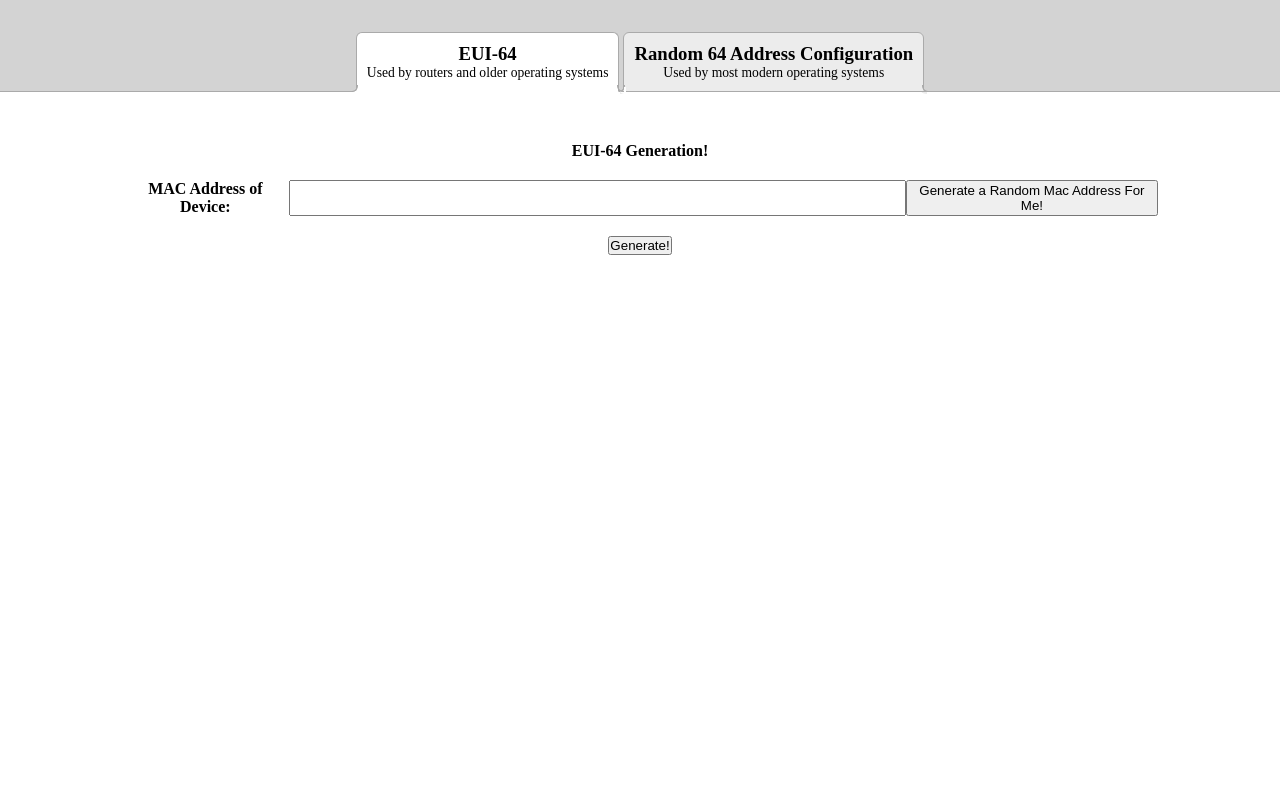
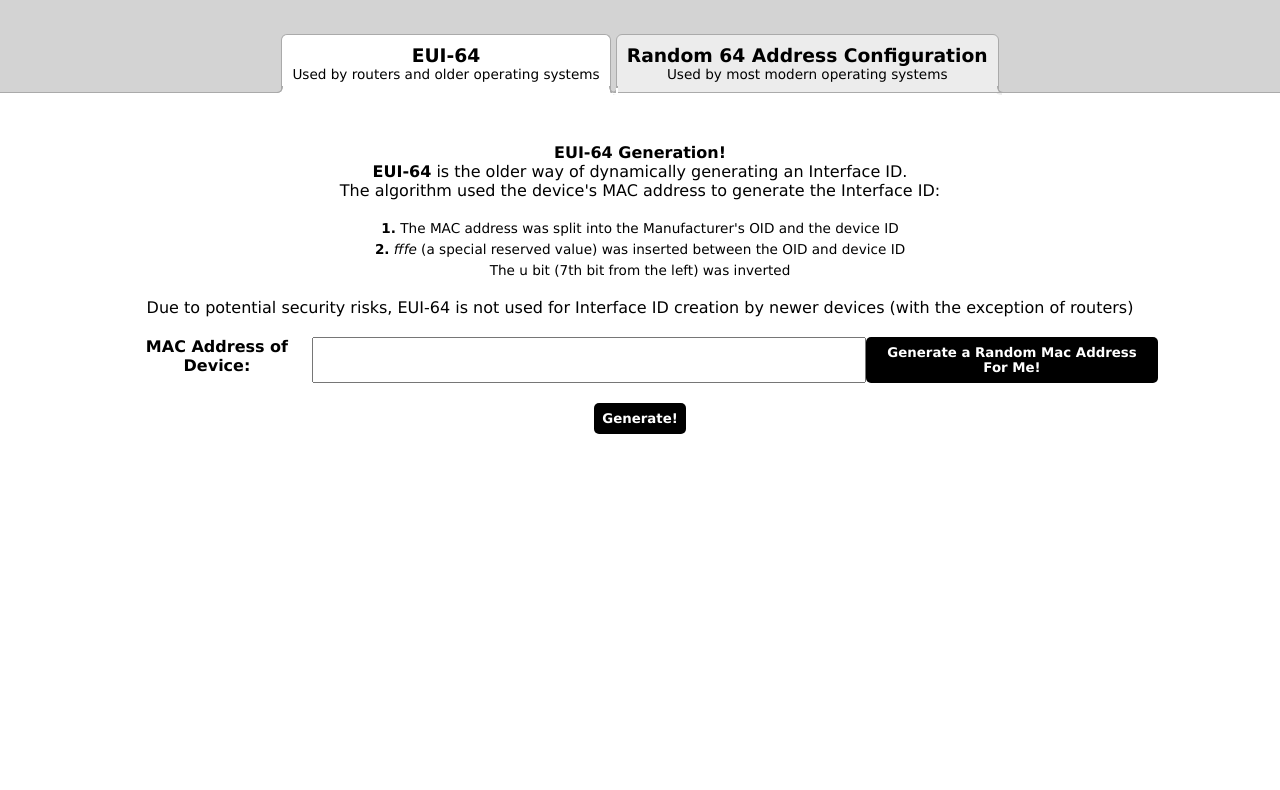
Before and after one commit to de-mark/algorithm_ipv6-eui-64, a plain HTML site: page index.html in a window 1280 px wide. Shown: the part 132-922 px from the top of the page. Drawn offline with Linux system fonts and the light colour scheme.

Commit message:
Added some styling and some explanation to the EUI-64 page

```diff
--- a/assets/css/main.css
+++ b/assets/css/main.css
@@ -97,6 +97,15 @@ header {
     text-align: center;
 }
 
+.euiSteps {
+    margin: 20px 0;
+    font-size: .85rem;
+}
+
+.euiSteps p {
+    margin: 5px 0;
+}
+
 .inputGroup {
     width: 90%;
     margin: 0 auto;
@@ -108,3 +117,22 @@ header {
 .inputGroup input {
     width: 60%;
 }
+
+button {
+    padding: 8px;
+    border: none;
+    background-color: #000;
+    color: #fff;
+    border-radius: 5px;
+    font-weight: bold;
+}
+
+button:hover {
+    background-color: lightgrey;
+    color: #000;
+}
+
+button:disabled {
+    background-color: darkgrey;
+    color: #4a4a4a;
+}
--- a/assets/css/reset.css
+++ b/assets/css/reset.css
@@ -2,4 +2,5 @@
     margin: 0;
     padding: 0;
     box-sizing: border-box;
+    font-family: Verdana, Geneva, Tahoma, sans-serif;
 }
--- a/assets/js/eui.js
+++ b/assets/js/eui.js
@@ -113,6 +113,17 @@ const addEUI64GenPage = () => {
     document.getElementById("mainArea").innerHTML = `
     <h4>EUI-64 Generation!</h4>
 
+    <p><b>EUI-64</b> is the older way of dynamically generating an Interface ID.</p>
+    <p>The algorithm used the device's MAC address to generate the Interface ID:</b>
+
+    <div class="euiSteps">
+        <p><b>1.</b> The MAC address was split into the Manufacturer's OID and the device ID</p>
+        <p><b>2.</b> <i>fffe</i> (a special reserved value) was inserted between the OID and device ID</p>
+        <p>The u bit (7th bit from the left) was inverted</p>
+    </div>
+
+    <p>Due to potential security risks, EUI-64 is not used for Interface ID creation by newer devices (with the exception of routers)</p>
+
     <div id="generatedID">
         <!-- NEW EUI will be added here -->
     </div>
--- a/index.html
+++ b/index.html
@@ -4,9 +4,10 @@
     <meta charset="UTF-8">
     <meta http-equiv="X-UA-Compatible" content="IE=edge">
     <meta name="viewport" content="width=device-width, initial-scale=1.0">
-    <title>Algorithm - IPv6 Example</title>
+    <title>Interface ID Algorithm Example</title>
     <link rel="stylesheet" href="./assets/css/reset.css">
     <link rel="stylesheet" href="./assets/css/main.css">
+    <link rel="icon" type="image/x-icon" href="https://em-content.zobj.net/thumbs/120/twitter/322/desktop-computer_1f5a5-fe0f.png">
 </head>
 <body>
     <header>
```
